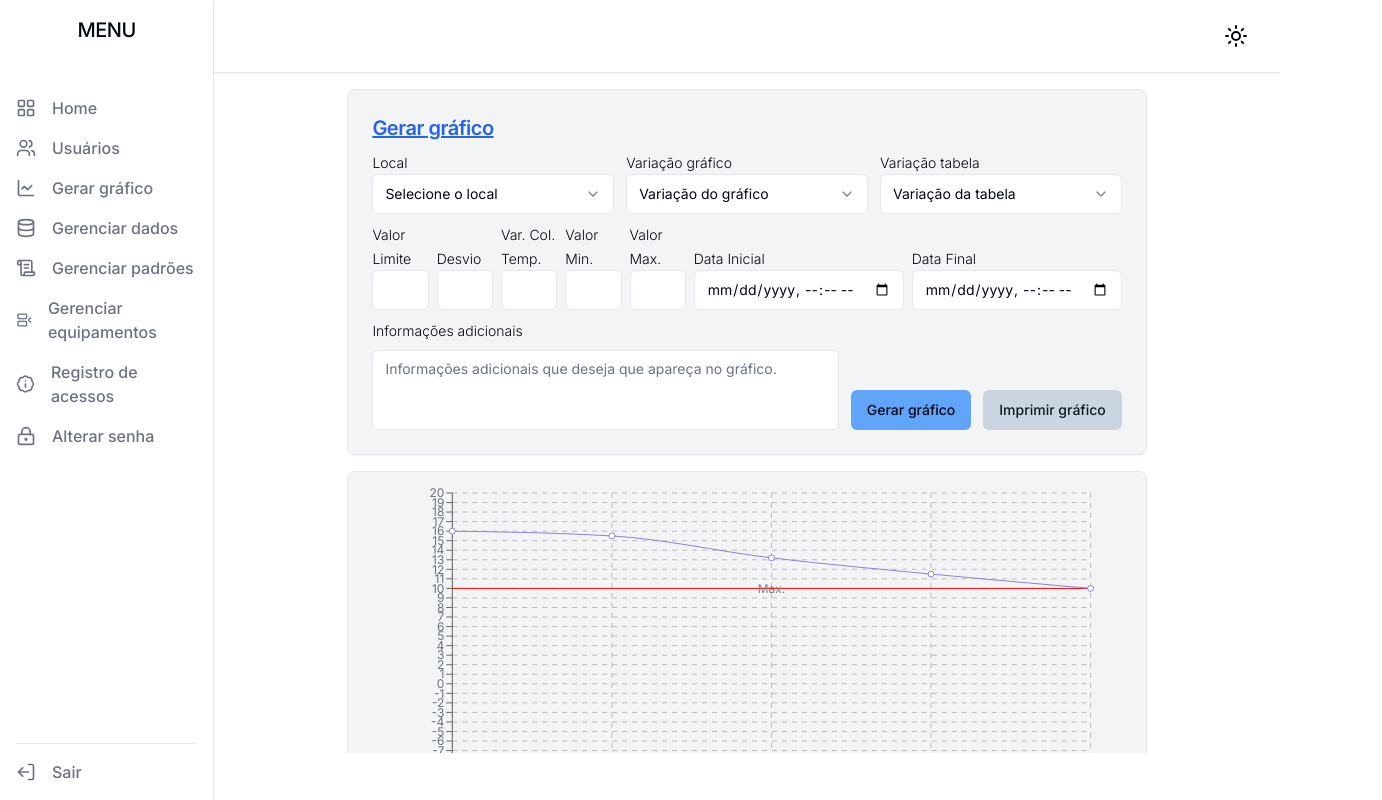
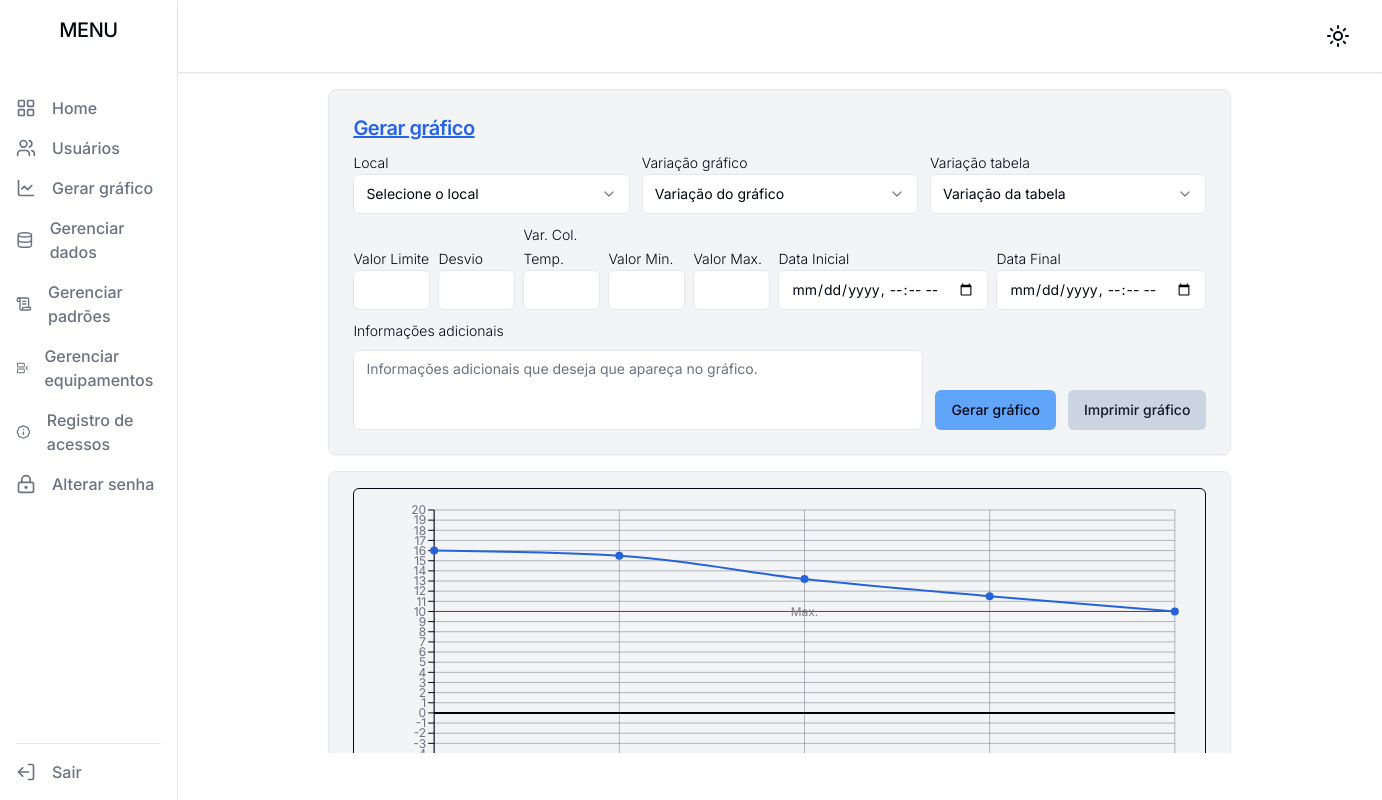
Before and after one commit to Frigosul/termografia, a Next.js app: page /data/chart in a window 1280 px wide. Shown: the whole page, 1382 px wide, since content can reach past the window. Built offline with nearby package versions, Linux system fonts and the light colour scheme.

Commit message:
feat: create component table and chart

```diff
--- /dev/null
+++ b/src/app/data/chart/components/chart.tsx
@@ -0,0 +1,95 @@
+'use client'
+import { ChartConfig, ChartContainer, ChartTooltip, ChartTooltipContent } from "@/components/ui/chart";
+
+import { CartesianGrid, Line, LineChart, ReferenceLine, XAxis, YAxis } from "recharts";
+
+export interface ChartProps { }
+
+
+const chartConfig = {
+  desktop: {
+    label: "Desktop",
+    theme: {
+      light: "hsl(var(--chart-1))",
+      dark: "hsl(var(--chart-1))",
+
+    },
+
+  },
+  mobile: {
+    label: "Mobile",
+    theme: {
+      light: "hsl(var(--chart-2))",
+      dark: "hsl(var(--chart-2))",
+    },
+  },
+} satisfies ChartConfig
+
+const chartData = [
+  {
+    temp: 16.0,
+    time: "14:15",
+  },
+  {
+    temp: 15.5,
+    time: "14:25",
+  },
+  {
+    temp: 13.2,
+    time: "14:35",
+  },
+  {
+    temp: 11.5,
+    time: "14:45",
+  },
+  {
+    temp: 10.0,
+    time: "14:55",
+  },
+
+]
+
+export function Chart(props: ChartProps) {
+  const initialValue = -20
+  const finishedValue = 20
+  const interval = Math.abs(finishedValue - initialValue) + 1
+
+  return (
+    <ChartContainer config={chartConfig} className="min-h-[200px]  border border-card-foreground rounded-md py-4 flex items-center justify-center">
+      <LineChart
+        width={500}
+        data={chartData}
+        margin={{
+          top: 5,
+          right: 30,
+          left: 20,
+          bottom: 5,
+        }}
+      >
+
+        <CartesianGrid stroke="hsl(var(--muted-foreground))" strokeWidth={0.5} />
+        <XAxis dataKey="time" stroke="hsl(var(--card-foreground))" />
+        <YAxis
+          type="number"
+          domain={[initialValue, finishedValue]}
+          ticks={Array.from({ length: interval }).map((_, i) => initialValue + i)}
+          interval={0}
+          stroke="hsl(var(--card-foreground))"
+
+        />
+        <ReferenceLine y={10} label="Max." stroke="red" />
+        <ReferenceLine y={0} stroke="black" strokeWidth={2} />
+        <ChartTooltip content={<ChartTooltipContent />} />
+
+        <Line
+          type="monotone"
+          dataKey="temp"
+          strokeWidth={2}
+          stroke="var(--color-desktop)"
+          fill="var(--color-desktop)"
+          activeDot={{ r: 8 }} />
+
+      </LineChart>
+    </ChartContainer>
+  )
+}
--- /dev/null
+++ b/src/app/data/chart/components/table.tsx
@@ -0,0 +1,34 @@
+export interface TableProps { }
+
+export function Table(props: TableProps) {
+  return (
+    <div className="border border-card-foreground flex flex-wrap  mt-4 rounded-md ">
+      <div className="flex py-2 border-b border-dashed border-card-foreground w-full">
+        {Array.from({ length: 8 }).map((_, key) => {
+          return (
+            <div key={key} className="flex justify-between items-center w-[9rem] px-5 border-r last:border-none border-card-foreground">
+              <span className="text-xs">Hora</span>
+              <span className="text-xs">ºC</span>
+            </div>
+          )
+        })}
+      </div>
+
+      <div className="flex flex-col content-start w-full max-h-56 flex-wrap ">
+        {Array.from({ length: 40 }).map((i, key) => {
+          return (
+
+            <div key={key} className="border-l border-dashed border-muted-foreground w-[9rem] h-6 px-4 flex items-center justify-between ">
+              <span className="text-xs tracking-wide">11:25</span>
+              <span className="text-xs tracking-wide">- 23,0º</span>
+            </div>
+          )
+        })}
+      </div>
+      <div className="border-t border-dashed border-card-foreground py-2 text-xs  tracking-wider w-full flex justify-start gap-4">
+        <span className="ml-4">Valor Máximo: <span className="font-semibold">-2,0ºC</span> </span>
+        <span>Valor Mínimo: <span className="font-semibold">-20,0ºC</span> </span>
+      </div>
+    </div>
+  )
+}
--- a/src/app/data/chart/page.tsx
+++ b/src/app/data/chart/page.tsx
@@ -1,48 +1,13 @@
-'use client'
+
 import { Card, CardContent, CardHeader, CardTitle } from "@/components/ui/card";
-import { ChartContainer, ChartTooltip, ChartTooltipContent, type ChartConfig } from "@/components/ui/chart";
-import { CartesianGrid, Line, LineChart, ReferenceLine, XAxis, YAxis } from "recharts";
+
+import { Chart } from "./components/chart";
 import { FormGenerateChart } from "./components/form-generate-chart";
+import { Table } from "./components/table";
 
-const chartConfig = {
-  desktop: {
-    label: "Desktop",
-    color: "#2563eb",
-  },
-  mobile: {
-    label: "Mobile",
-    color: "#60a5fa",
-  },
-} satisfies ChartConfig
 
-const chartData = [
-  {
-    temp: 16.0,
-    time: "14:15",
-  },
-  {
-    temp: 15.5,
-    time: "14:25",
-  },
-  {
-    temp: 13.2,
-    time: "14:35",
-  },
-  {
-    temp: 11.5,
-    time: "14:45",
-  },
-  {
-    temp: 10.0,
-    time: "14:55",
-  },
+export default function PageChart() {
 
-]
-export default function Chart() {
-  const initialValue = -20
-  const finishedValue = 20
-  const interval = Math.abs(finishedValue - initialValue) + 1
-  console.log(interval)
   return (
     <div className="h-[calc(100vh_-_7.5rem)] overflow-y-scroll">
       <Card className="w-3/4 mx-auto mt-4 bg-muted  dark:bg-slate-800 shadow-sm">
@@ -55,34 +20,28 @@ export default function Chart() {
       </Card>
       <Card className="w-3/4 mx-auto mt-4 bg-muted  dark:bg-slate-800 shadow-sm   py-4" >
         <CardContent>
-          <ChartContainer config={chartConfig} className="min-h-[200px] w-full">
-            <LineChart
-              width={500}
-              // height={300}
-              data={chartData}
-              margin={{
-                top: 5,
-                right: 30,
-                left: 20,
-                bottom: 5,
-              }}
-            >
-              <CartesianGrid stroke="#bbb" strokeDasharray="5 5" />
-              <XAxis dataKey="time" />
-              <YAxis
-                type="number"
-                domain={[initialValue, finishedValue]}
-                ticks={Array.from({ length: 41 }).map((_, i) => initialValue + i)}
-                interval={0}
+          <Chart />
+          <Table />
+          <div className="flex gap-2 h-32 mt-4">
+            <Card className="bg-transparent flex-1">
 
-              />
-              <ReferenceLine y={10} label="Max." stroke="red" />
-              <ChartTooltip content={<ChartTooltipContent />} />
+              <CardContent className="border border-card-foreground rounded-md px-1 h-full" >
+                <span className="text-xs" >Ocorrências / Medidas Corretivas:</span>
+              </CardContent>
+            </Card>
+            <Card className="bg-transparent flex-2 w-80">
 
-              <Line type="monotone" dataKey="temp" stroke="#8884d8" activeDot={{ r: 8 }} />
+              <CardContent className="border border-card-foreground rounded-md px-1 h-full" >
+                <span className="text-xs">Assinatura:</span>
+              </CardContent>
+            </Card>
+            <Card className="bg-transparent flex-2  w-80">
 
-            </LineChart>
-          </ChartContainer>
+              <CardContent className="border border-card-foreground rounded-md px-1 h-full" >
+                <span className="text-xs">Assinatura:</span>
+              </CardContent>
+            </Card>
+          </div>
         </CardContent>
       </Card>
     </div>
--- a/src/app/globals.css
+++ b/src/app/globals.css
@@ -24,7 +24,7 @@
     --input: 220 13% 91%;
     --ring: 224 71.4% 4.1%;
     --radius: 0.5rem;
-    --chart-1: 12 76% 61%;
+    --chart-1: 220 70% 50%;
     --chart-2: 173 58% 39%;
     --chart-3: 197 37% 24%;
     --chart-4: 43 74% 66%;
```
